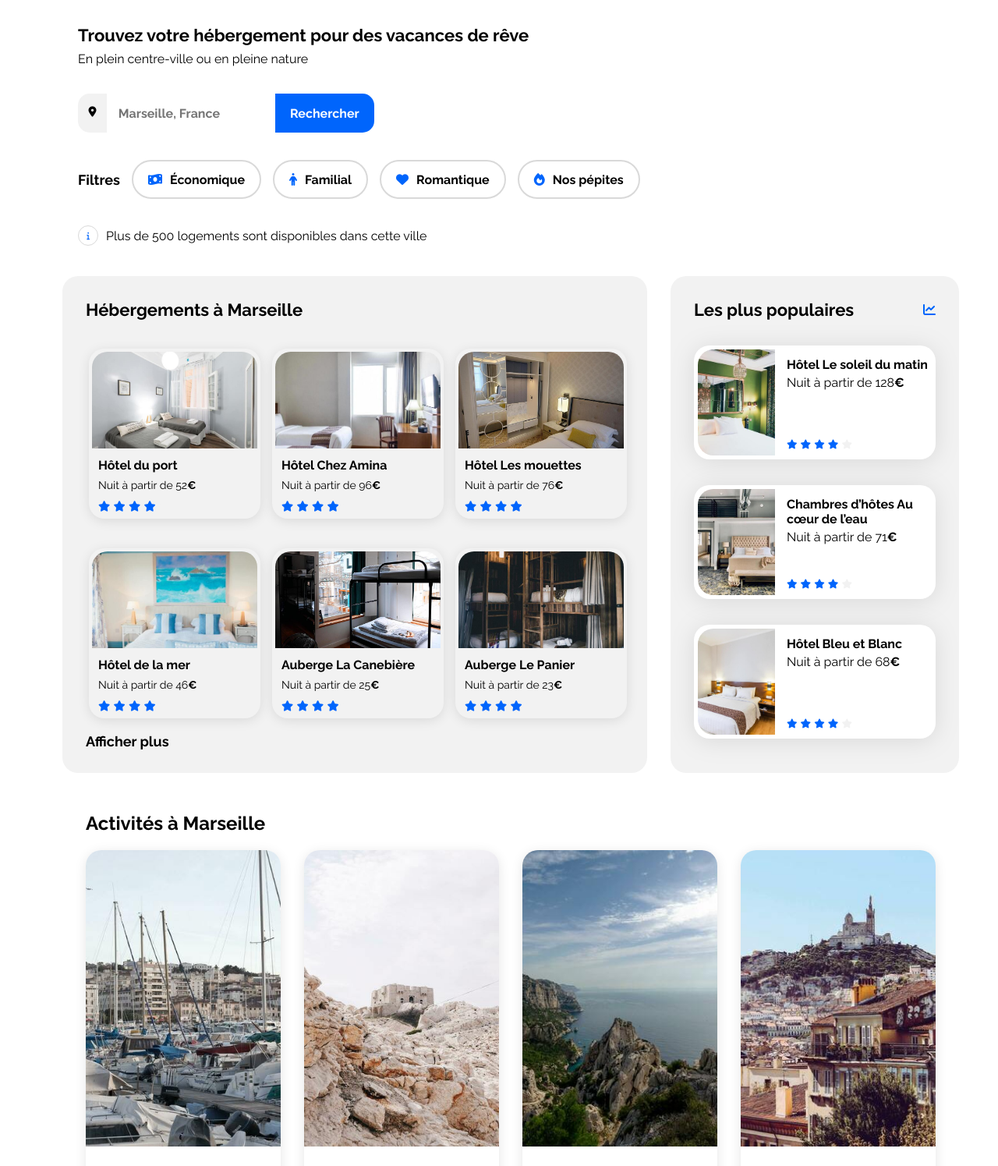
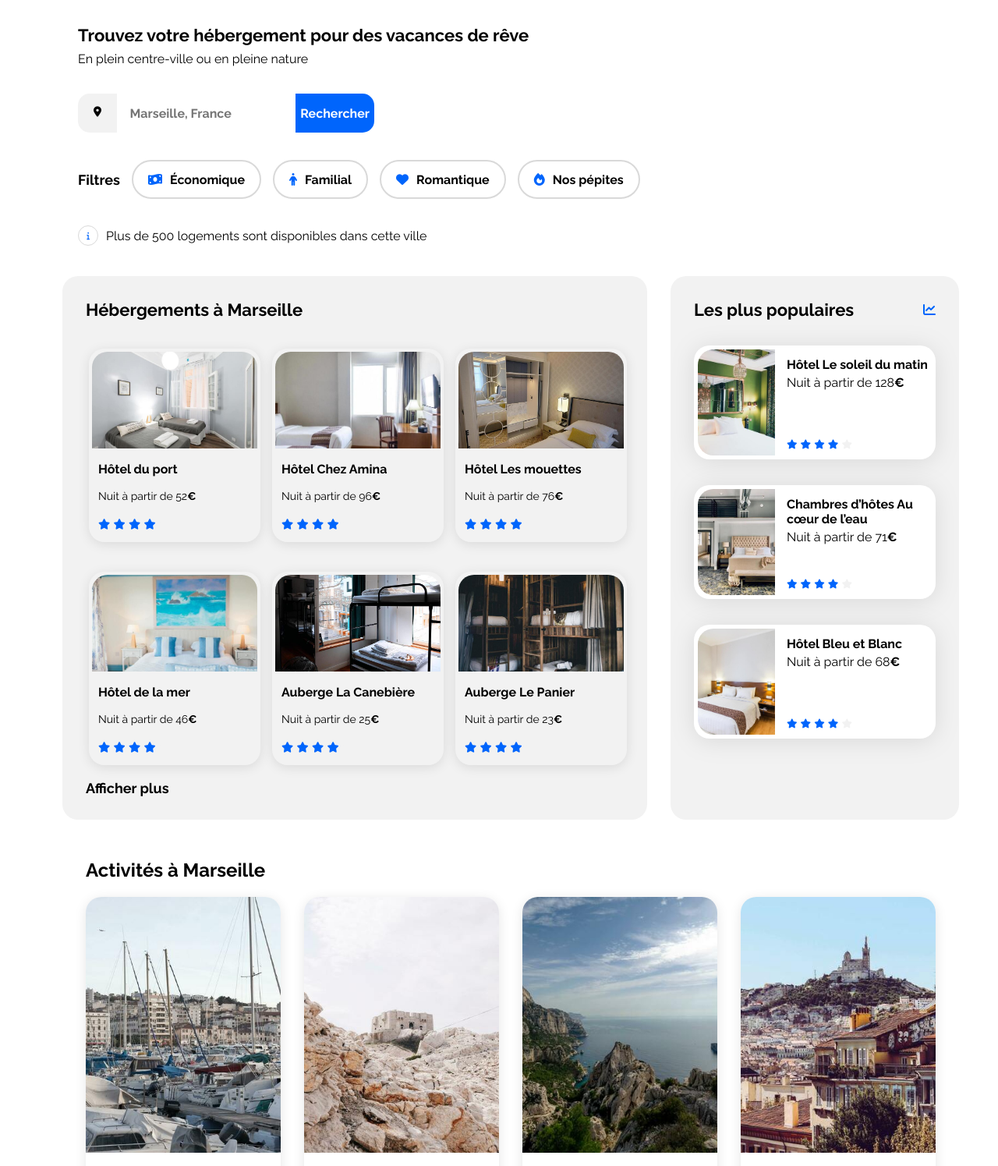
Before and after one commit to donovan-dev-web/Projet-Booki, a plain HTML site: page index.html in a window 1280 px wide. Shown: the part 83-1578 px from the top of the page at 78% size. Drawn offline with Linux system fonts and the light colour scheme.

Commit message:
Ajustement taille intermédiaires

```diff
--- a/css/activityStyles.css
+++ b/css/activityStyles.css
@@ -20,10 +20,11 @@
 }
 
 .Activity-cards-content img {
-    height: 380px;
+    max-height: 380px;
     object-fit: cover;
     width: 100%;
     border-radius: 20px 20px 0 0;
+    aspect-ratio: 29 / 38;
 }
 
 .Activity-cards-content h3 {
--- a/css/filterStyles.css
+++ b/css/filterStyles.css
@@ -48,11 +48,11 @@
 #Searchbar-location
 {
     height: 100%;
-    width: 10%;
     border: none;
     border-radius: 15px 0 0 15px;
     cursor: pointer;
     background-color: var(--main-bg-color);
+    aspect-ratio: 1;
 }
 
 #Searchbar-location i
@@ -86,7 +86,7 @@
 #Searchbar-submit
 {
     height: 100%;
-    width: 35%;
+    max-width: 35%;
     border: none;
     background-color: var(--main-color);
     color: white;
@@ -201,10 +201,12 @@
         margin-top: 35px;
     }
     #Searchbar-location {
-        width: 15%;
+        max-width: 15%;
+        aspect-ratio: 1;
     }
     #Searchbar-submit {
-        width: 20%;
+        max-width: 20%;
+        aspect-ratio: 1;
         border-radius: 15px;
     }
 
--- a/css/hebergementsAndPopulairesStyles.css
+++ b/css/hebergementsAndPopulairesStyles.css
@@ -42,7 +42,7 @@
 }
 
 .hebergements-cards {
-    height: 210px;
+    height: 240px;
     width: 33%;
     padding: 4px;
     box-shadow: 0px 3px 15px rgba(0, 0, 0, 0.1);
@@ -55,11 +55,15 @@
     border-radius: 20px 20px 0 0;
 }
 
+
+
 .hebergements-card-txt {
     display: flex;
     flex-direction: column;
     gap: 8px;
     padding: 8px;
+    height: 100px;
+    justify-content: space-around;
 }
 
 .hebergements-card-title {
--- a/index.html
+++ b/index.html
@@ -43,10 +43,10 @@
                             <i class="fa-sharp fa-solid fa-location-dot"></i>
                         </button>
                         <input id="Searchbar-textInput" type="text" placeholder="Marseille, France" aria-label="Lieu de destination">
-                        <Button id="Searchbar-submit" type="submit">
+                        <button id="Searchbar-submit" type="submit">
                             <i id="search-icon" class="fa-solid fa-magnifying-glass"></i>
                             <span id="search-text-btn" class="Search-btn">Rechercher</span>
-                        </Button>
+                        </button>
                     </form>
                 </div>
                 <div class="Filter-filterbar">
```
